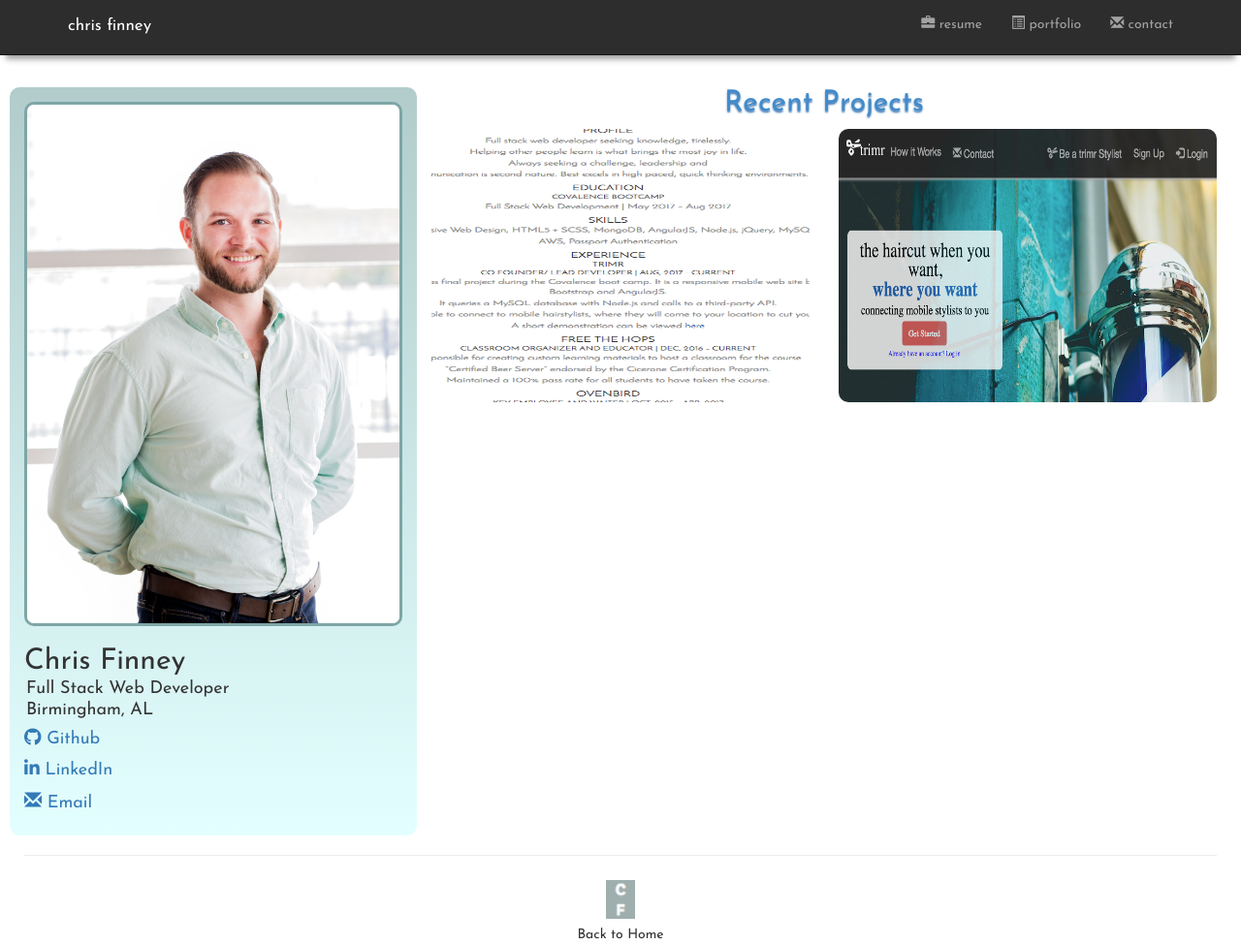
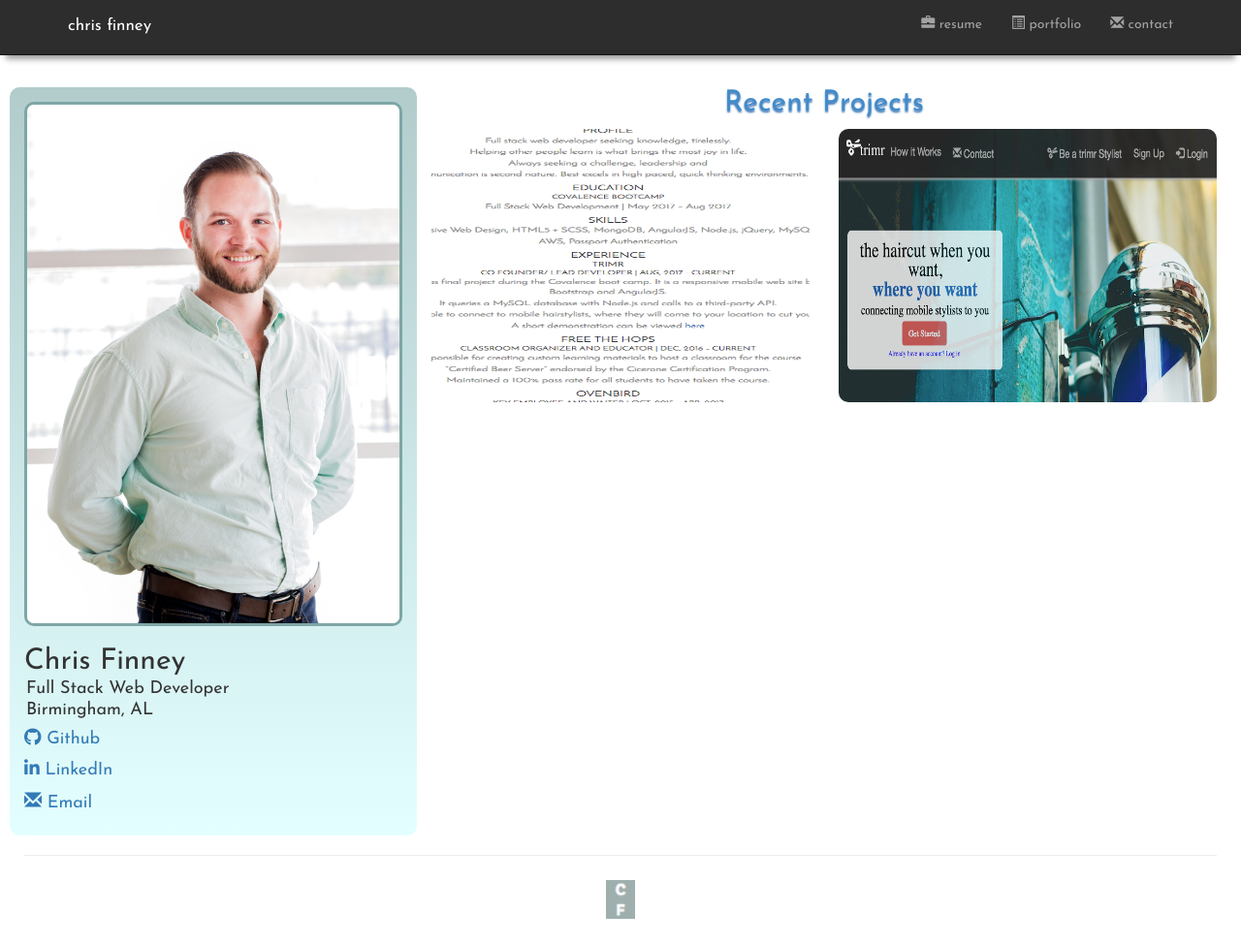
Before and after one commit to CFin86/chrisfinney, a website: page client/index.html in a window 1280 px wide. Shown: the whole page at 97% size. Drawn offline with nearby package versions, Linux system fonts and the light colour scheme; some packages are replaced by stand-ins of ours.

Commit message:
minor style changes

```diff
--- a/client/views/mainFooter.html
+++ b/client/views/mainFooter.html
@@ -8,7 +8,7 @@
         </div>
 <br>
         <div class="col-xs-12">
-            <p  href="/" align="center" style="padding-top: .7rem; margin-bottom:0px;">Back to Home</p>
+            <p  href="/" align="center" style="padding-top: .7rem; margin-bottom:0px;"></p>
         </div>
     </div>
  </footer>
```
